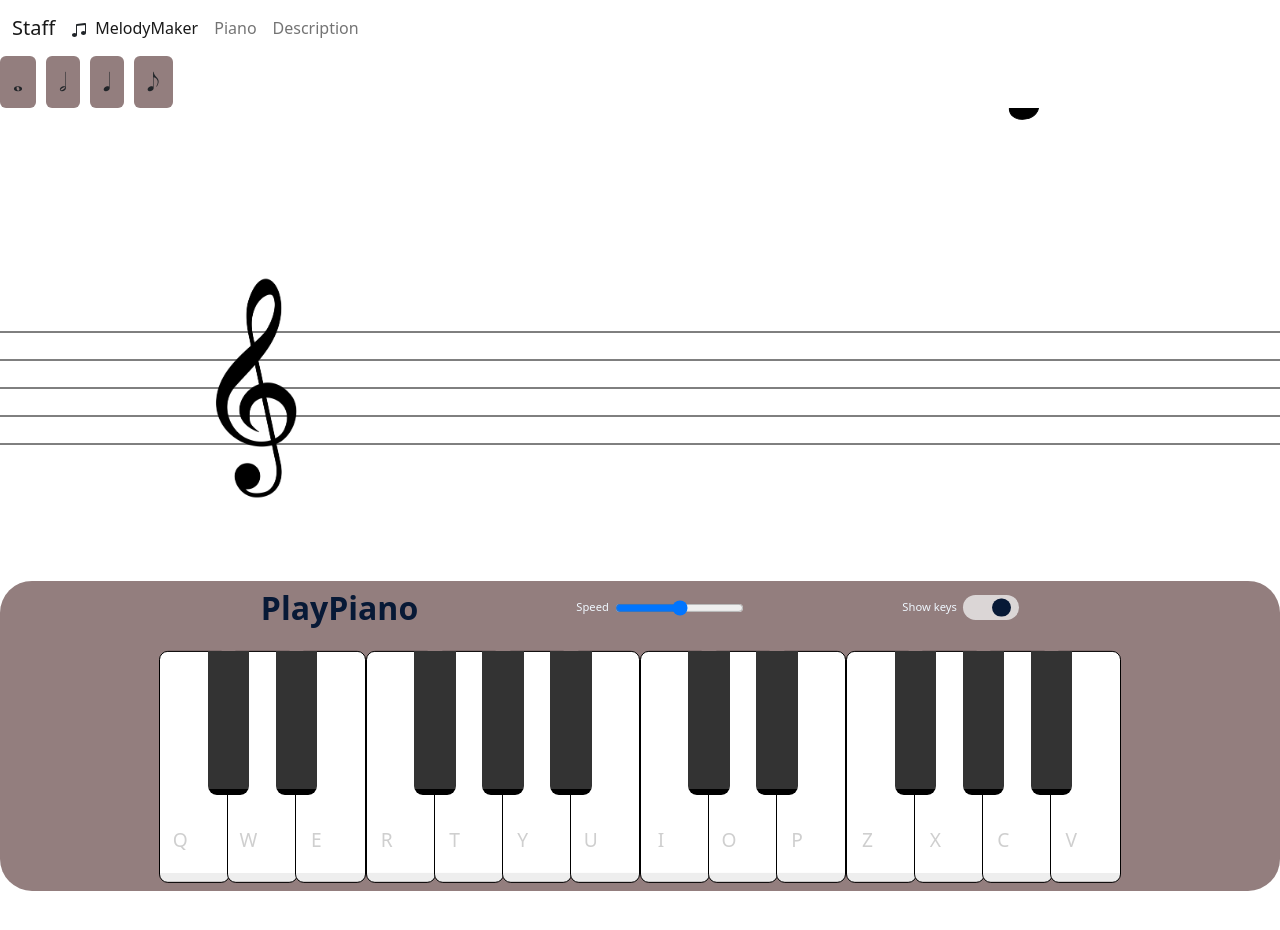
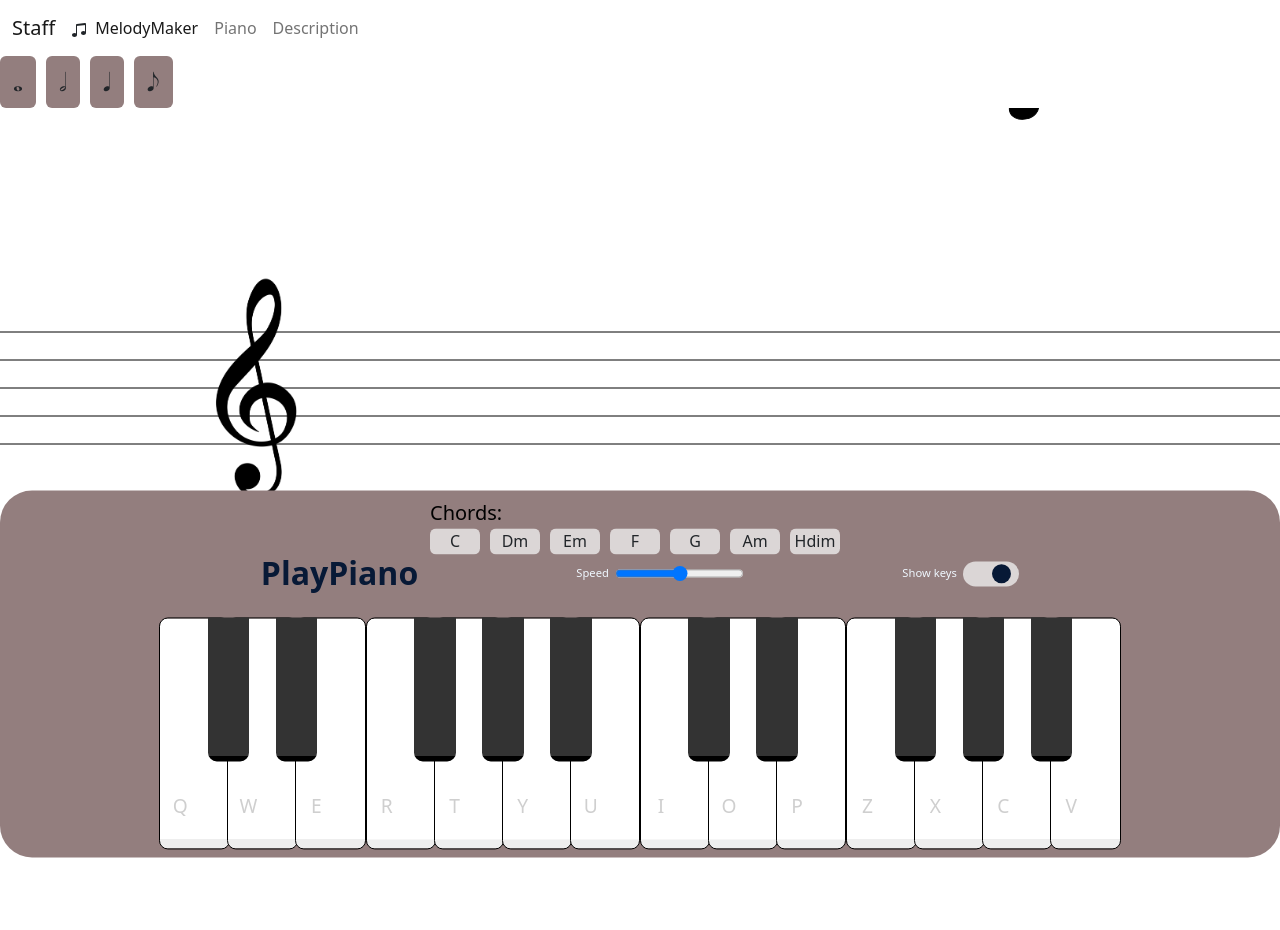
Before and after one commit to wybielak/Music-Notes-On-Stave, an Angular app in the folder music-notes-on-stave-app/: page /melody-maker in a window 1280 px wide. Shown: the top 930 px of the page. Built offline with nearby package versions, Linux system fonts and the light colour scheme.

Commit message:
Chords added

```diff
--- a/music-notes-on-stave-app/src/app/melody-maker/melody-maker.component.html
+++ b/music-notes-on-stave-app/src/app/melody-maker/melody-maker.component.html
@@ -4,5 +4,9 @@
   <button class="btn" (click)="changeNoteMode(2)">𝅘𝅥</button>
   <button class="btn" (click)="changeNoteMode(1)">𝅘𝅥𝅮</button>
   <canvas #myStaff></canvas>
-  <app-piano (indexEmitter)="playTune($event)" (speedEmitter)="handleSpeed($event)"></app-piano>
+  <app-piano
+    (indexEmitter)="playTune($event)"
+    (speedEmitter)="handleSpeed($event)"
+    (autoNoteEmitter)="playAutoNote($event)"
+  ></app-piano>
 </div>
--- a/music-notes-on-stave-app/src/app/melody-maker/melody-maker.component.ts
+++ b/music-notes-on-stave-app/src/app/melody-maker/melody-maker.component.ts
@@ -11,6 +11,7 @@ import { Location } from './models/Location';
 import { MovingNote } from './models/MovingNote';
 import { Mouse } from './models/Mouse';
 import { Mode, NoteMode } from './models/Mode';
+import { NotesService } from './services/notes.service';
 
 @Component({
   selector: 'melody-maker',
@@ -43,6 +44,7 @@ export class MelodyMakerComponent implements OnInit, AfterViewInit {
           this.noteMode,
           this.spacing,
           this.drawingService,
+          this.notesService,
           undefined,
           undefined,
           {
@@ -79,7 +81,10 @@ export class MelodyMakerComponent implements OnInit, AfterViewInit {
   protected marginRight: number = 0;
   protected marginLeft: number = 0;
 
-  constructor(private drawingService: DrawingService) {
+  constructor(
+    private drawingService: DrawingService,
+    private notesService: NotesService,
+  ) {
     this.clefImage.src = '../../assets/images/treble-clef.png';
 
     this.animate = this.animate.bind(this);
@@ -172,6 +177,7 @@ export class MelodyMakerComponent implements OnInit, AfterViewInit {
       this.noteMode,
       this.spacing,
       this.drawingService,
+      this.notesService,
       index,
       this.marginRight,
     );
@@ -199,4 +205,86 @@ export class MelodyMakerComponent implements OnInit, AfterViewInit {
         break;
     }
   }
+
+  addAutoNote(note: string, mode: NoteMode, offset: number) {
+    const index = this.notesService.notes.indexOf(note);
+    const movingNote = new MovingNote(
+      Mode.PIANO,
+      mode,
+      this.spacing,
+      this.drawingService,
+      this.notesService,
+      index,
+      this.canvas.nativeElement.width + offset,
+    );
+    this.movingNotes.push(movingNote);
+  }
+
+  playAutoNote(name: string) {
+    switch (name) {
+      case 'C':
+        this.Cchord();
+        break;
+      case 'Dm':
+        this.Dmchord();
+        break;
+      case 'Em':
+        this.Emchord();
+        break;
+      case 'F':
+        this.Fchord();
+        break;
+      case 'G':
+        this.Gchord();
+        break;
+      case 'Am':
+        this.Amchord();
+        break;
+      case 'Hdim':
+        this.Hdimchord();
+        break;
+    }
+  }
+
+  Cchord() {
+    this.addAutoNote('C4', this.noteMode, 0);
+    this.addAutoNote('E4', this.noteMode, 0);
+    this.addAutoNote('G4', this.noteMode, 0);
+  }
+
+  Dmchord() {
+    this.addAutoNote('D4', this.noteMode, 0);
+    this.addAutoNote('F4', this.noteMode, 0);
+    this.addAutoNote('A4', this.noteMode, 0);
+  }
+
+  Emchord() {
+    this.addAutoNote('E4', this.noteMode, 0);
+    this.addAutoNote('G4', this.noteMode, 0);
+    this.addAutoNote('B4', this.noteMode, 0);
+  }
+
+  Fchord() {
+    this.addAutoNote('F4', this.noteMode, 0);
+    this.addAutoNote('A4', this.noteMode, 0);
+    this.addAutoNote('C4', this.noteMode, 0);
+  }
+
+  Gchord() {
+    this.addAutoNote('G4', this.noteMode, 0);
+    this.addAutoNote('B4', this.noteMode, 0);
+    this.addAutoNote('D4', this.noteMode, 0);
+  }
+
+  Amchord() {
+    this.addAutoNote('A4', this.noteMode, 0);
+    this.addAutoNote('C4', this.noteMode, 0);
+    this.addAutoNote('E4', this.noteMode, 0);
+  }
+
+  Hdimchord() {
+    this.addAutoNote('B4', this.noteMode, 0);
+    this.addAutoNote('D4', this.noteMode, 0);
+    this.addAutoNote('F4', this.noteMode, 0);
+  }
 }
--- a/music-notes-on-stave-app/src/app/melody-maker/models/MovingNote.ts
+++ b/music-notes-on-stave-app/src/app/melody-maker/models/MovingNote.ts
@@ -1,8 +1,10 @@
 import { DrawingService } from '../services/drawing.service';
+import { NotesService } from '../services/notes.service';
 import { Location } from './Location';
 import { Mode, NoteMode } from './Mode';
 
 export class MovingNote {
+
   protected audioContext: AudioContext;
   protected frequency: number = 0;
   protected freq: number[] = [
@@ -12,35 +14,13 @@ export class MovingNote {
   ];
   protected note: string = '';
   protected noteMode: NoteMode = NoteMode.FULL;
-  protected notes: string[] = [
-    'E6',
-    'D6',
-    'C6',
-    'B5',
-    'A5',
-    'G5',
-    'F5',
-    'E5',
-    'D5',
-    'C5',
-    'B4',
-    'A4',
-    'G4',
-    'F4',
-    'E4',
-    'D4',
-    'C4',
-    'B3',
-    'A3',
-    'G3',
-    'F3',
-  ];
 
   constructor(
     private mode: Mode,
     private _noteMode: NoteMode,
     private spacing: number,
     private drawingService: DrawingService,
+    private notesService: NotesService,
     private index?: number,
     private margin?: number,
     public location?: Location,
@@ -51,16 +31,16 @@ export class MovingNote {
         console.log(location);
         const _index = Math.round((this.location.y / this.spacing) * 2);
         this.frequency =
-          this.freq[_index - Math.round(this.notes.length / 2) + 1];
-        this.note = this.notes[_index - Math.round(this.notes.length / 2) + 1];
+          this.freq[_index - Math.round(this.notesService.notes.length / 2) + 1];
+        this.note = this.notesService.notes[_index - Math.round(this.notesService.notes.length / 2) + 1];
         this.location.y = _index * this.spacing * 0.5;
         break;
 
       case Mode.PIANO:
-        index = index + Math.round(this.notes.length / 2) - 1;
+        index = index + Math.round(this.notesService.notes.length / 2) - 1;
         this.frequency =
-          this.freq[index - Math.round(this.notes.length / 2) + 1];
-        this.note = this.notes[index - Math.round(this.notes.length / 2) + 1];
+          this.freq[index - Math.round(this.notesService.notes.length / 2) + 1];
+        this.note = this.notesService.notes[index - Math.round(this.notesService.notes.length / 2) + 1];
         this.location = {
           x: margin,
           y: index * this.spacing * 0.5,
@@ -70,7 +50,12 @@ export class MovingNote {
   }
 
   draw(ctx: CanvasRenderingContext2D) {
-    this.drawingService.drawNote(ctx, this.location, this.spacing, this.noteMode);
+    this.drawingService.drawNote(
+      ctx,
+      this.location,
+      this.spacing,
+      this.noteMode,
+    );
   }
 
   play() {
--- /dev/null
+++ b/music-notes-on-stave-app/src/app/melody-maker/services/notes.service.ts
@@ -0,0 +1,38 @@
+import { Injectable } from '@angular/core';
+
+@Injectable({
+  providedIn: 'root',
+})
+export class NotesService {
+  public freq: number[] = [
+    1318.51, 1174.66, 1046.5, 987.767, 880, 783.991, 698.456, 659.255, 587.33,
+    523.251, 493.883, 436.04, 392.44, 349.228, 329.628, 293.665, 261.626,
+    246.942, 220, 195.998, 174.614,
+  ];
+
+  public notes: string[] = [
+    'E6',
+    'D6',
+    'C6',
+    'B5',
+    'A5',
+    'G5',
+    'F5',
+    'E5',
+    'D5',
+    'C5',
+    'B4',
+    'A4',
+    'G4',
+    'F4',
+    'E4',
+    'D4',
+    'C4',
+    'B3',
+    'A3',
+    'G3',
+    'F3',
+  ];
+
+  constructor() {}
+}
--- a/music-notes-on-stave-app/src/app/piano/piano.component.html
+++ b/music-notes-on-stave-app/src/app/piano/piano.component.html
@@ -1,10 +1,27 @@
 <div class="section__piano"></div>
 <div class="wrapper">
+  <div class="chords">
+    <p>Chords:</p>
+    <button class="btn" (click)="autoNoteEmitter.emit('C')">C</button>
+    <button class="btn" (click)="autoNoteEmitter.emit('Dm')">Dm</button>
+    <button class="btn" (click)="autoNoteEmitter.emit('Em')">Em</button>
+    <button class="btn" (click)="autoNoteEmitter.emit('F')">F</button>
+    <button class="btn" (click)="autoNoteEmitter.emit('G')">G</button>
+    <button class="btn" (click)="autoNoteEmitter.emit('Am')">Am</button>
+    <button class="btn" (click)="autoNoteEmitter.emit('Hdim')">Hdim</button>
+  </div>
   <header>
     <h2>PlayPiano</h2>
     <div class="column speed-slider">
       <span>Speed</span
-      ><input type="range" [(ngModel)]="sliderValue" min="0.001" max="0.005" value="0.002" step="0.001" />
+      ><input
+        type="range"
+        [(ngModel)]="sliderValue"
+        min="0.001"
+        max="0.005"
+        value="0.002"
+        step="0.001"
+      />
     </div>
     <div class="column keys-checkbox">
       <span>Show keys</span
--- a/music-notes-on-stave-app/src/app/piano/piano.component.scss
+++ b/music-notes-on-stave-app/src/app/piano/piano.component.scss
@@ -15,6 +15,17 @@ body {
   background-color: var(--body-color);
   color: var(--text-color);
   margin: 0;
+}
+
+.btn {
+  background-color: var(--body-color);
+  margin-right: 10px;
+  width: 50px;
+}
+
+.chords p {
+  color: #000;
+  font-size: 20px;
 }
 
 h1,
@@ -60,7 +71,7 @@ img {
   background-color: rgb(147, 126, 126);
   border-radius: 2rem;
   box-sizing: border-box;
-  transform: translate(-50%, -30%);
+  transform: translate(-50%, -50%);
   left: 50%;
 }
 
--- a/music-notes-on-stave-app/src/app/piano/piano.component.ts
+++ b/music-notes-on-stave-app/src/app/piano/piano.component.ts
@@ -12,6 +12,7 @@ import {
   styleUrls: ['./piano.component.scss'],
 })
 export class PianoComponent implements AfterViewInit {
+  @Output() autoNoteEmitter = new EventEmitter<string>();
   @Output() indexEmitter = new EventEmitter<number>();
   @Output() speedEmitter = new EventEmitter<number>();
 
```
